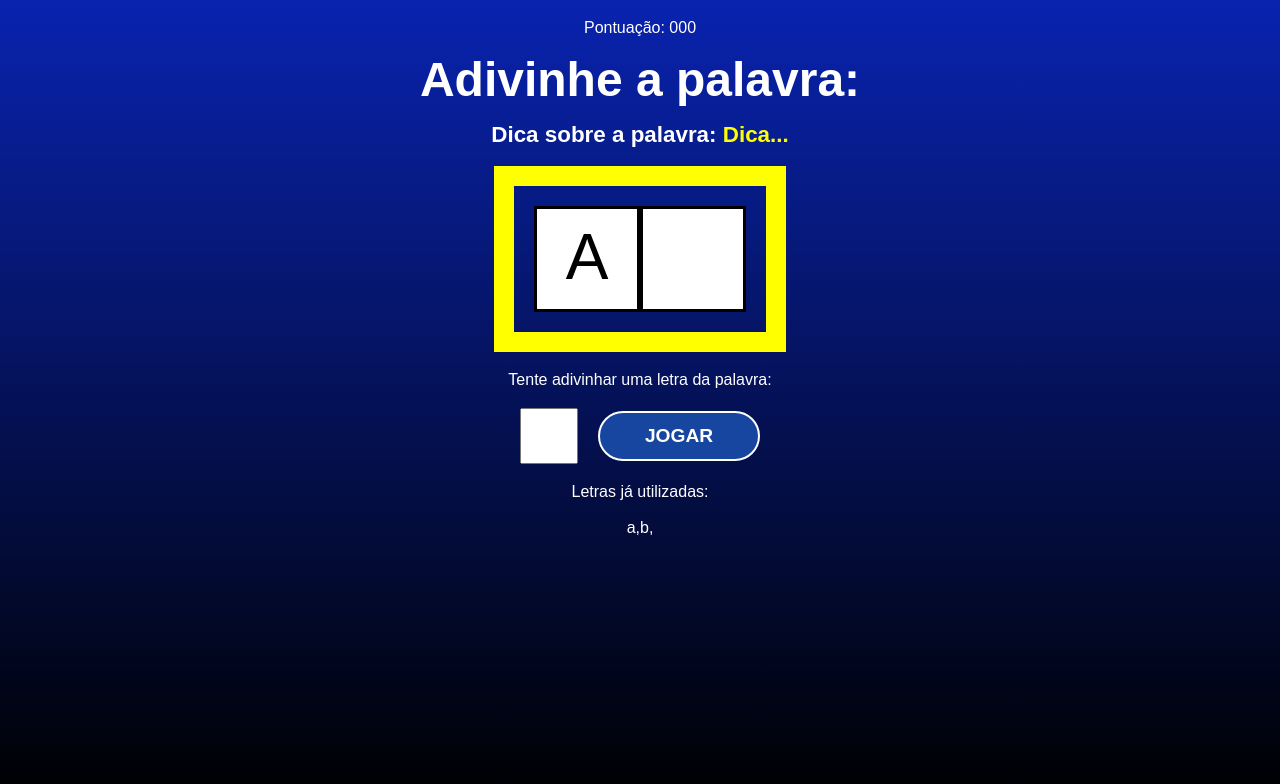
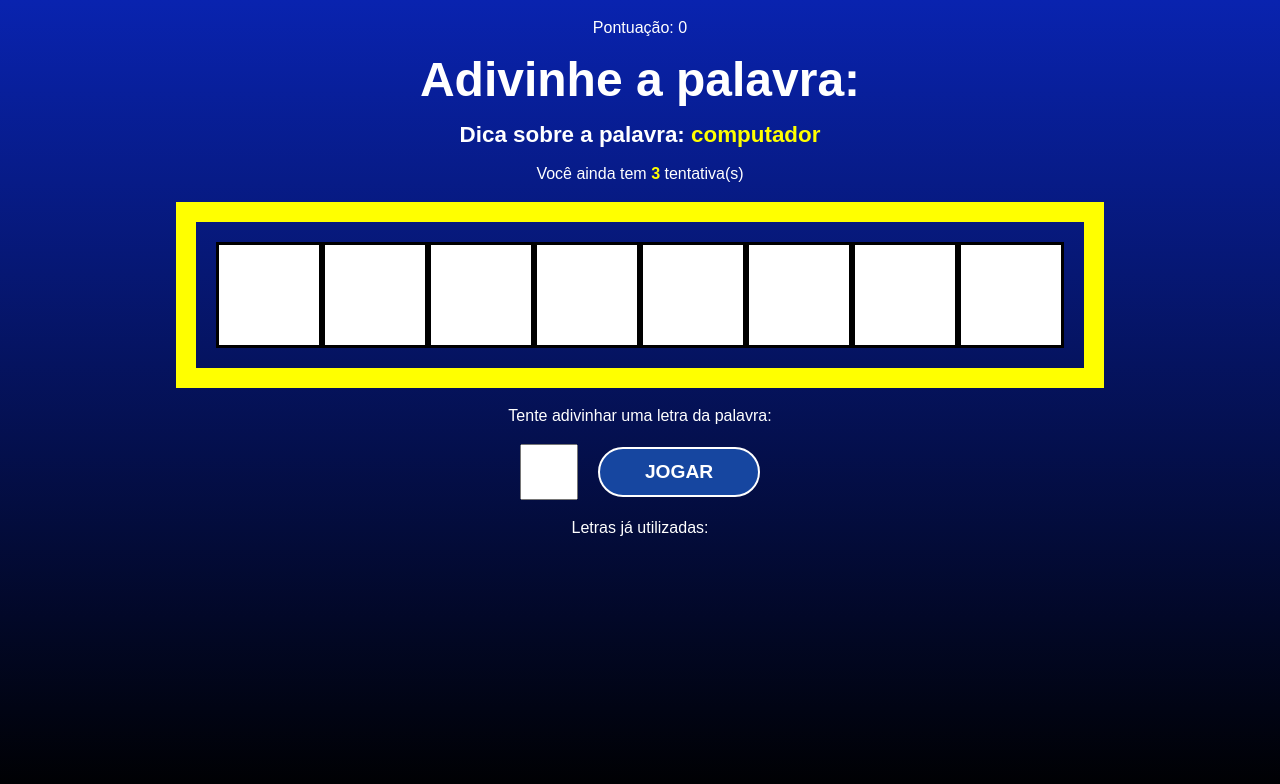
Before and after one commit to GustavoRRSilva/secretWorld, a React (Vite) app: page / in a window 1280 px wide. Both pictures are taken after a click on the button "COMEÇAR O JOGO". Shown: the top 784 px of the page. Built offline with nearby package versions, Linux system fonts and the light colour scheme.

Commit message:
feat:fim da aula consumindo states do jogo

```diff
--- a/src/App.jsx
+++ b/src/App.jsx
@@ -27,6 +27,11 @@ function App() {
   const [pickedCategory, setPickedCategory] = useState("");
   const [letters, setLetters] = useState([]);
 
+  const [guessedLetters, setGuessedLetters] = useState([]);
+  const [wrongLetters, setWrongLetters] = useState([]);
+  const [guesses, setGuesses] = useState(3);
+  const [score, setScore] = useState("0");
+
   const pickWordAndCategory = () => {
     //Pick a random category
 
@@ -38,7 +43,7 @@ function App() {
     const word =
       words[category][Math.floor(Math.random() * words[category].length)];
 
-    return {category, word};
+    return { category, word };
   };
 
   //Start game
@@ -51,12 +56,12 @@ function App() {
 
     wordLetters = wordLetters.map((l) => l.toLowerCase());
 
-    console.log(wordLetters)
+    console.log(wordLetters);
 
     //Fill states
     setPickedCategory(category);
     setPickedWord(word);
-    setLetters(letters);
+    setLetters(wordLetters);
 
     setGameStage(stages[1].name);
   };
@@ -71,7 +76,18 @@ function App() {
   return (
     <div className="App">
       {gameStage === "start" && <StartScreen startGame={startGame} />}
-      {gameStage === "game" && <Game verifyLetter={verifyLetter} />}
+      {gameStage === "game" && (
+        <Game
+          verifyLetter={verifyLetter}
+          pickedWord={pickedWord}
+          pickedCategory={pickedCategory}
+          letters={letters}
+          guessedLetters = {guessedLetters}
+          wrongLetters = {wrongLetters}
+          guesses = {guesses}
+          score = {score}
+        />
+      )}
       {gameStage === "end" && <GameOver retry={retry} />}
     </div>
   );
--- a/src/Components/Game/Game.css
+++ b/src/Components/Game/Game.css
@@ -12,6 +12,11 @@
     display: flex;
 }
 
+.numberTips{
+    color: yellow;
+    font-weight: bold;
+}
+
 .Name .wordContainer span{
     display: block;
     font-size: 4em;
@@ -22,6 +27,7 @@
     text-align: center;
     height: 100px;
     line-height: 1.5;
+    font-weight: bold;
 }
 
 .Name h3 span{
--- a/src/Components/Game/Game.jsx
+++ b/src/Components/Game/Game.jsx
@@ -1,31 +1,53 @@
-import React from 'react'
-import './Game.css'
-export const Game = ({verifyLetter}) => {
+import React from "react";
+import "./Game.css";
+export const Game = ({
+  verifyLetter,
+  pickedWord,
+  pickedCategory,
+  letters,
+  guessedLetters,
+  wrongLetters,
+  guesses,
+  score,
+}) => {
+  wrongLetters = [...new Set(wrongLetters)];
   return (
-    <div className='Name'>
+    <div className="Name">
       <p className="points">
-          <span>Pontuação: 000</span>
+        <span>Pontuação: {score}</span>
       </p>
       <h1>Adivinhe a palavra:</h1>
       <h3 className="tip">
-          Dica sobre a palavra: <span>Dica...</span>
+        Dica sobre a palavra: <span>{pickedCategory}</span>
       </h3>
+      <p>
+        Você ainda tem <span className="numberTips">{guesses}</span>{" "}
+        tentativa(s)
+      </p>
       <div className="wordContainer">
-          <span className="letter">A</span>
-          <span className="blankSquare"></span>
+        {letters.map((letter, i) =>
+          guessedLetters.includes(letter) ? (
+            <span key={i} className="letter">
+              {letter}
+            </span>
+          ) : (
+            <span key={i} className="blank"></span>
+          )
+        )}
       </div>
       <div className="letterContainer">
         <p>Tente adivinhar uma letra da palavra:</p>
         <form action="">
-            <input type="text" name="letter" maxLength = "1"  required/>
+          <input type="text" name="letter" maxLength="1" required />
           <button>Jogar</button>
         </form>
       </div>
       <div className="wrongLettersContainer">
         <p>Letras já utilizadas:</p>
-          <span>a,</span>
-          <span>b,</span>
+        {wrongLetters.map((letter, i) => (
+          <span key={i}>{letter}, </span>
+        ))}
       </div>
     </div>
-  )
-}
+  );
+};
```
Lines whose indentation alone changed are shown as unchanged.
